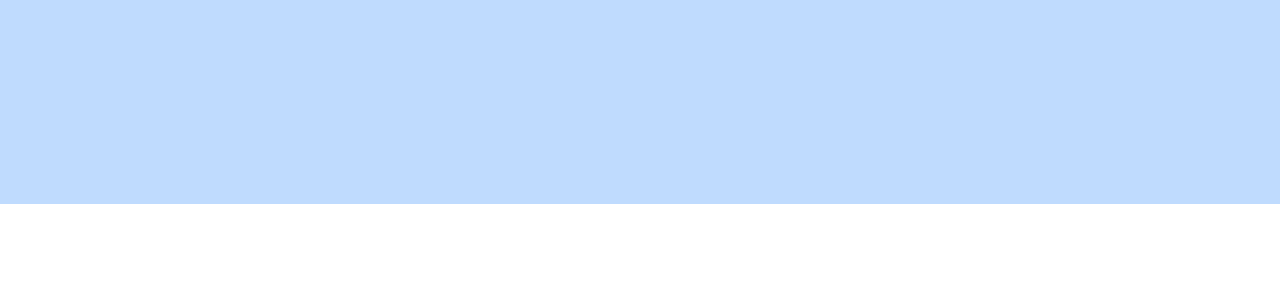
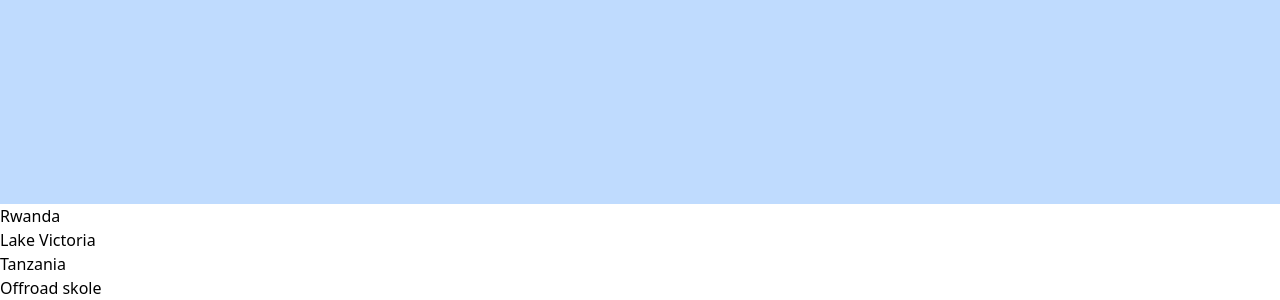
Before and after one commit to Nikolaihesel/McSafari, a React (Create React App) app: page / in a window 1280 px wide. Shown: the part 2392-2692 px from the top of the page. Before the commit the page ends 2596 px from the top, so only its background shows below. Built offline with nearby package versions, Linux system fonts and the light colour scheme.

Commit message:
Update travels.js

```diff
--- a/src/components/travels.js
+++ b/src/components/travels.js
@@ -34,16 +34,18 @@
 
         ]
 
+const listItems = products.map((number) =>
+  <li>{number.place}</li>
 
-
-
+);
   return (
     <div className=" travels-home">
 
+        <ul>
 
-        {products.map(() => {
-            <p> {products.id}</p>
-        })}
+            {listItems}
+
+        </ul>
 
           </div>
   )
```
